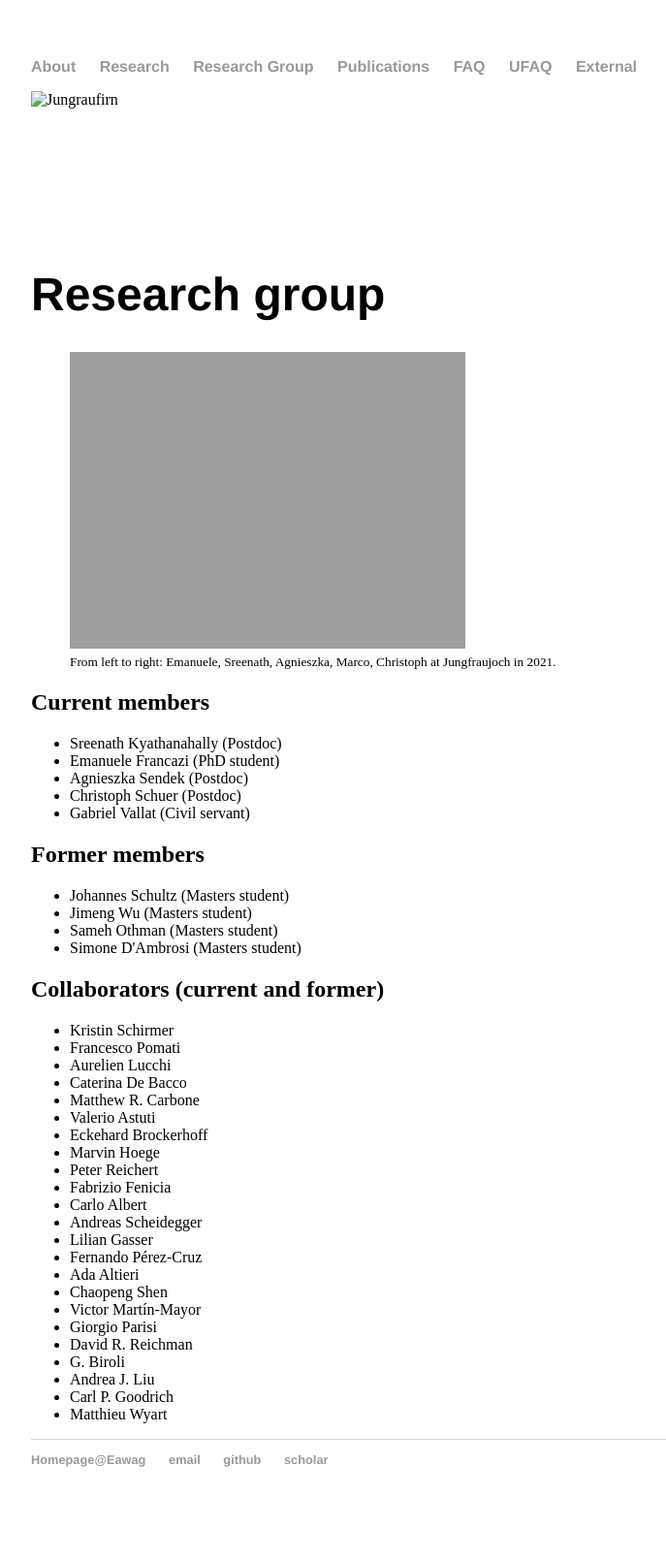
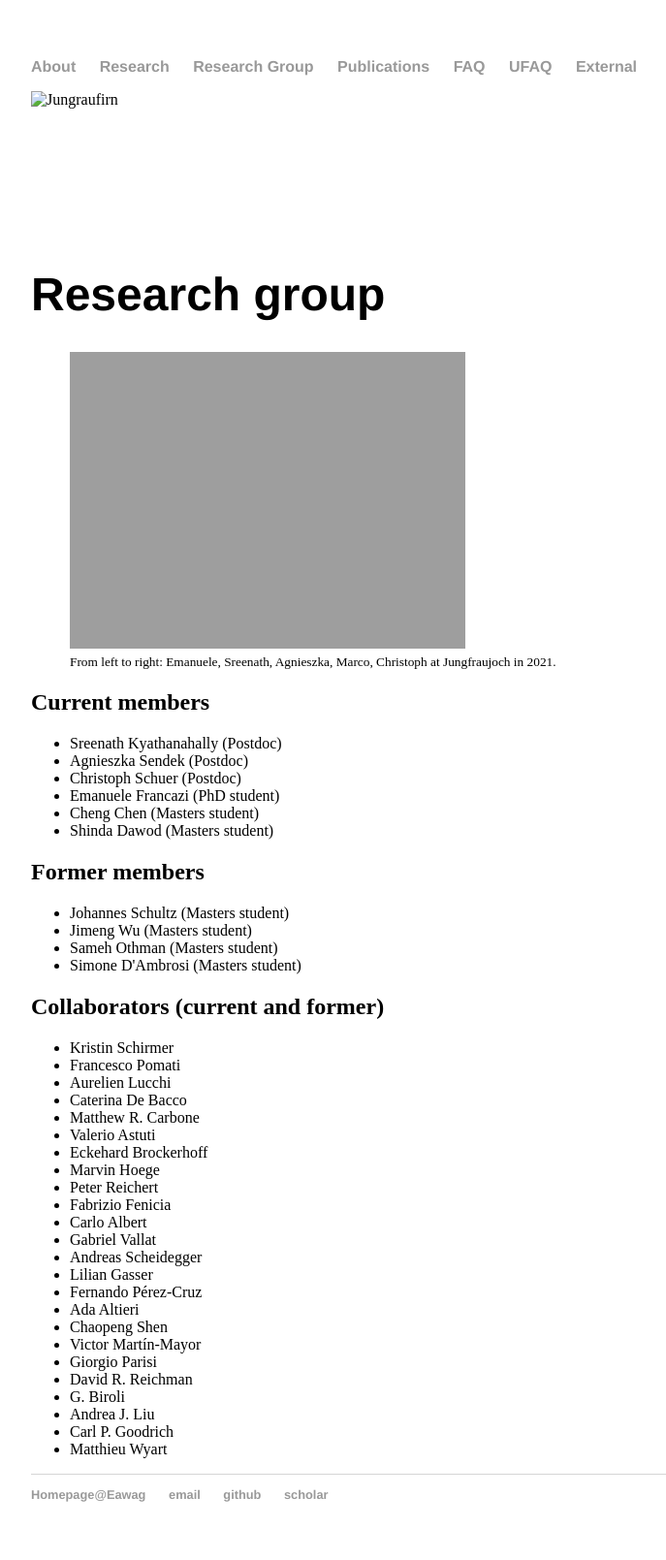
Before and after one commit to mbaityje/mbaityje.github.io, a Jekyll site: the page built from group/index.html, in a window 1280 px wide. Shown: the whole page at 97% size, without its empty margins (160-847 px from the left). Built offline with Jekyll 4.4.1, drawn with Linux system fonts in a browser that asks for light colours; before the commit the page ends 1573 px from its top, so only the background shows below that.

Commit message:
Minor changes

```diff
--- a/group/index.html
+++ b/group/index.html
@@ -11,10 +11,11 @@ title: Group
 	<h2>Current members</h2>
 		<ul>
 			<li>Sreenath Kyathanahally (Postdoc)</li>
-			<li>Emanuele Francazi (PhD student)</li>
 			<li>Agnieszka Sendek (Postdoc)</li>
 			<li>Christoph Schuer (Postdoc)</li>
-			<li>Gabriel Vallat (Civil servant)</li>
+			<li>Emanuele Francazi (PhD student)</li>
+			<li>Cheng Chen (Masters student)</li>
+			<li>Shinda Dawod (Masters student)</li>
 		</ul>
 
 	<h2>Former members</h2>
```
Also changed, not shown: other parts of group/index.html (+1 -0 lines), publications/publ.html (+10 -8 lines).
